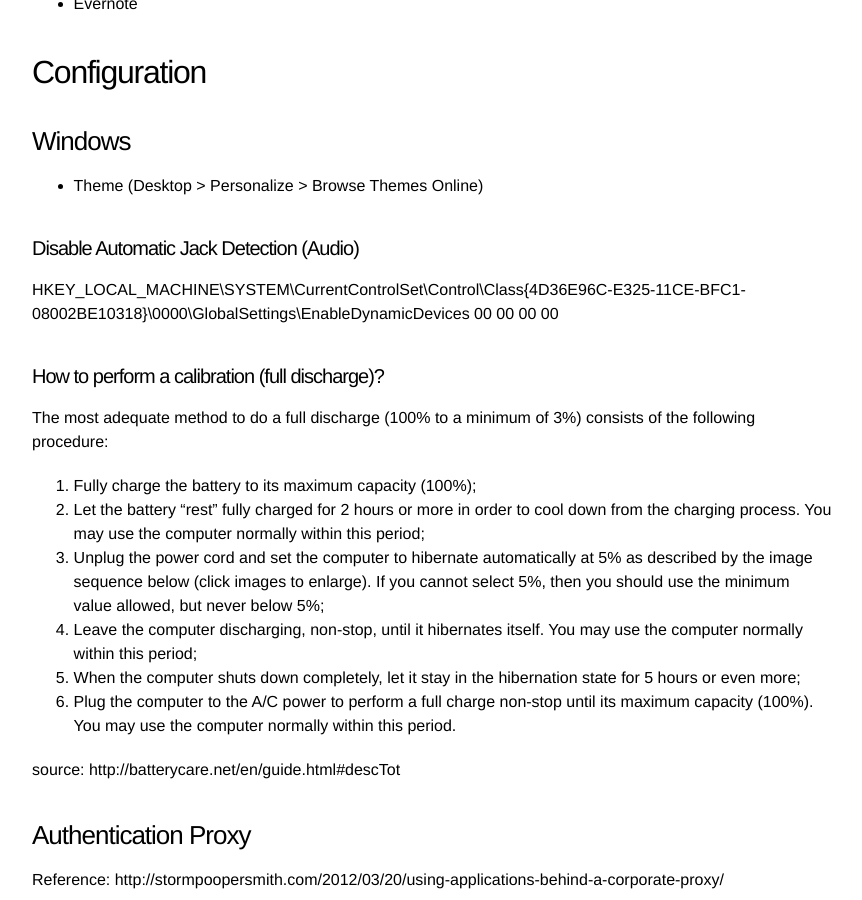
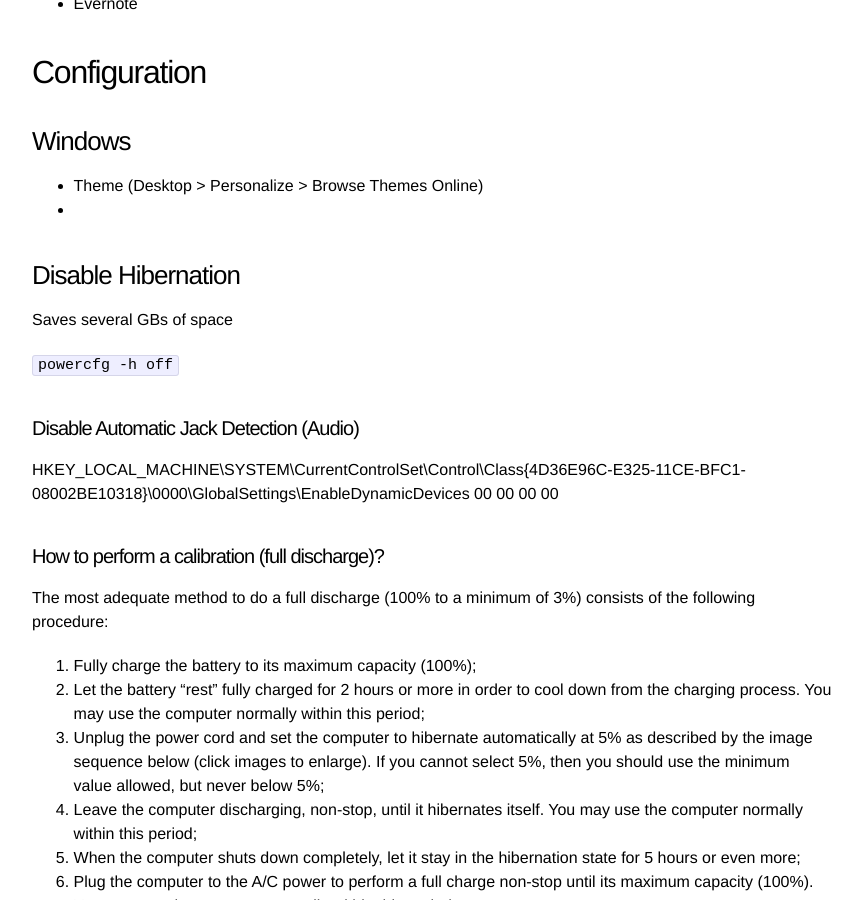
Before and after one commit to ananthp/kurippu, a Jekyll site: the page built from _posts/2014-09-13-stuff-on-top-of-windows.md, in a window 1280 px wide and 900 px high, scrolled down 1635 px. Shown: the whole window, without its empty margins (208-1070 px from the left). Built offline with Jekyll 4.4.1, drawn with Linux system fonts in a browser that asks for light colours.

Commit message:
Disabling hibernation to save space

```diff
--- a/_posts/2014-09-13-stuff-on-top-of-windows.md
+++ b/_posts/2014-09-13-stuff-on-top-of-windows.md
@@ -67,6 +67,13 @@ http://foldersize.sourceforge.net/
 ### Windows
 
 * Theme (Desktop > Personalize > Browse Themes Online)
+*
+
+### Disable Hibernation
+
+Saves several GBs of space
+
+`powercfg -h off`
 
 #### Disable Automatic Jack Detection (Audio)
 
```
